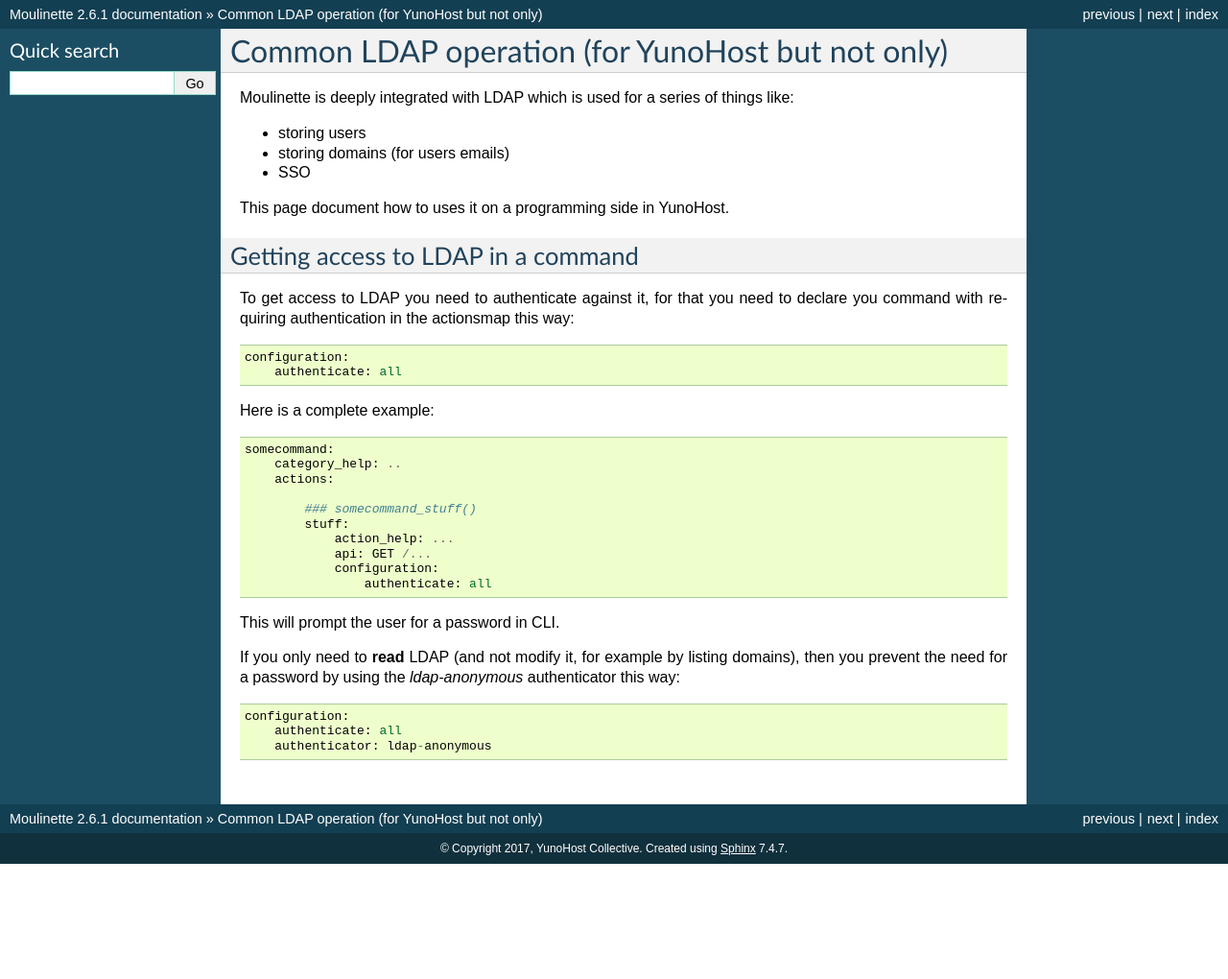
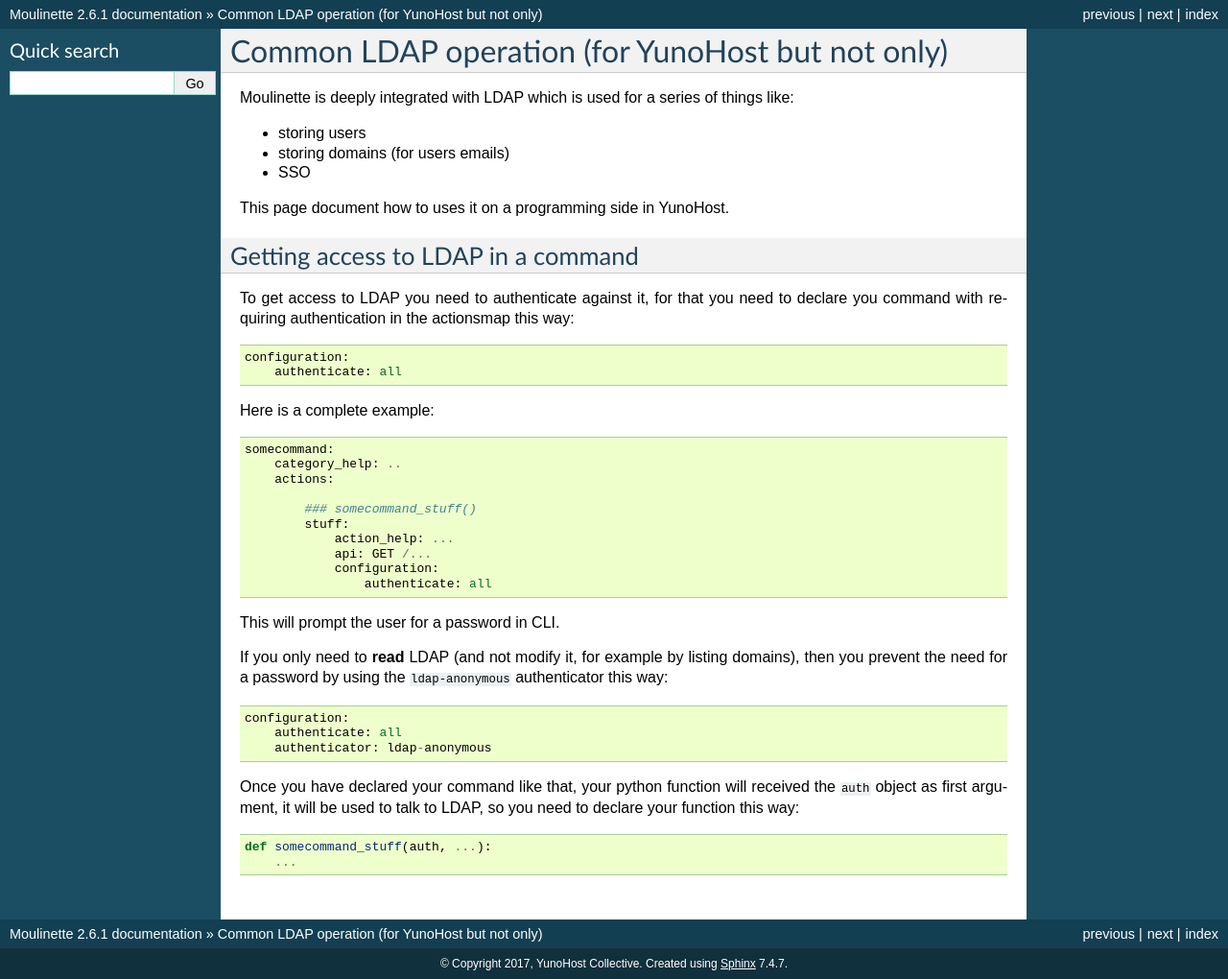
Before and after one commit to YunoHost/moulinette, a Sphinx documentation site: the page built from doc/ldap.rst, in a window 1280 px wide. Shown: the whole page at 96% size. Built offline with Sphinx 7.4.7, drawn with Linux system fonts in a browser that asks for light colours; before the commit the page ends 900 px from its top, so only the background shows below that.

Commit message:
[doc] add details on how to declare python function for ldap

```diff
--- a/doc/ldap.rst
+++ b/doc/ldap.rst
@@ -42,10 +42,20 @@
 
 If you only need to **read** LDAP (and not modify it, for example by listing
 domains), then you prevent the need for a password by using the
-`ldap-anonymous` authenticator this way:
+:file:`ldap-anonymous` authenticator this way:
 
 ::
 
     configuration:
         authenticate: all
         authenticator: ldap-anonymous
+
+
+Once you have declared your command like that, your python function will
+received the :file:`auth` object as first argument, it will be used to talk to
+LDAP, so you need to declare your function this way:
+
+::
+
+    def somecommand_stuff(auth, ...):
+        ...
```
